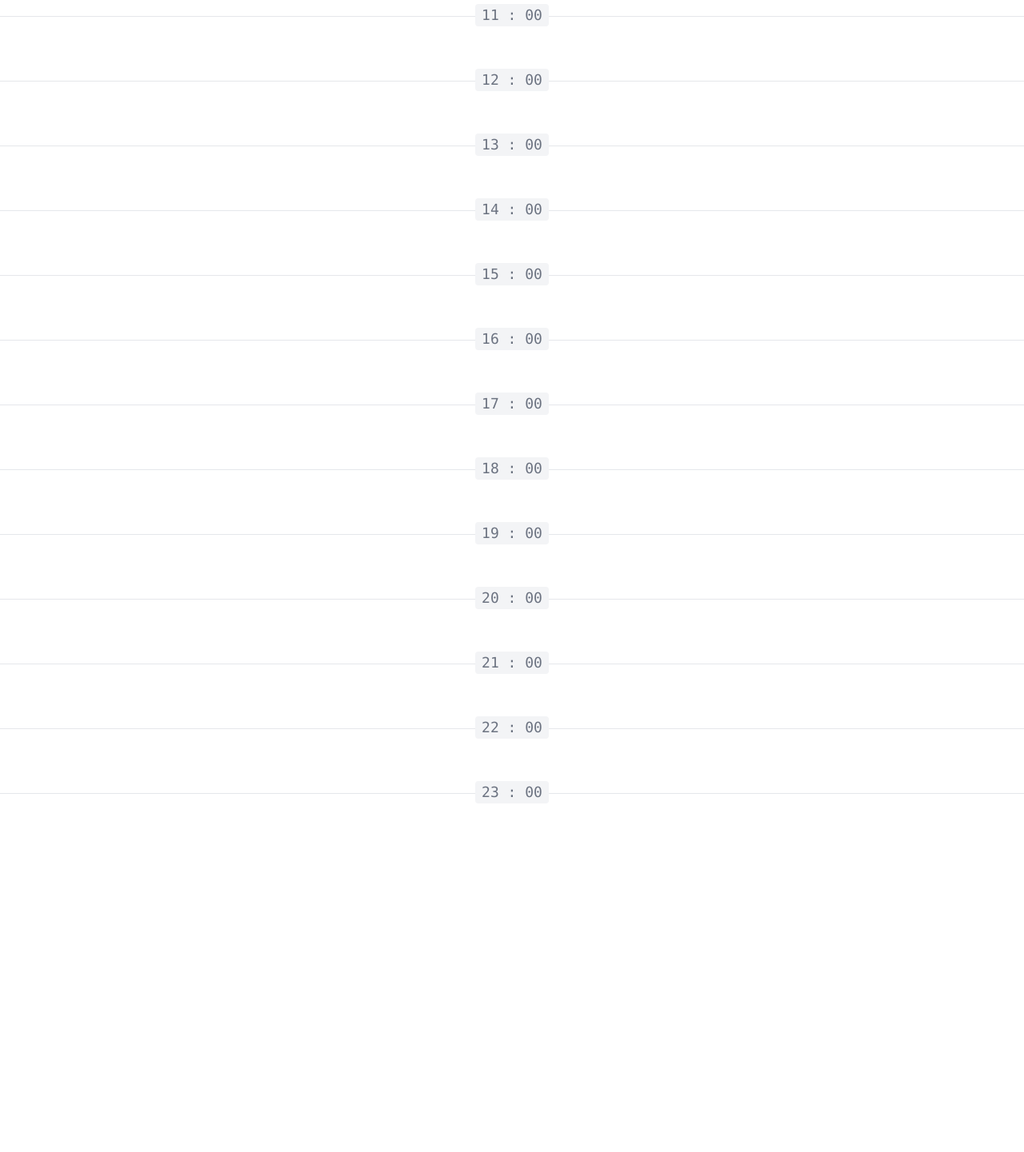
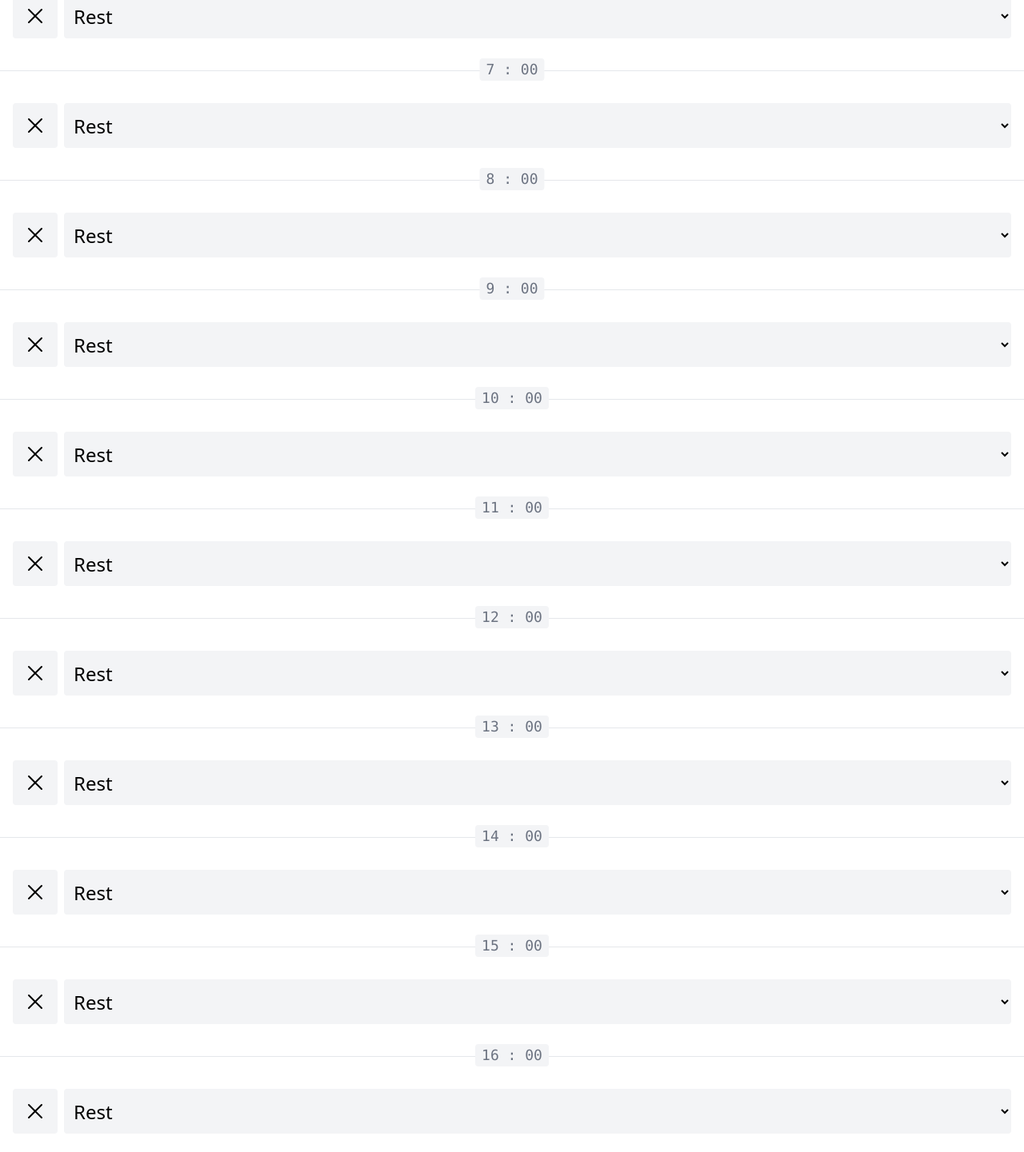
Before and after one commit to akramjonnuriddinov/onTrack-app, a Vue app: page /#timeline in a window 1280 px wide. Shown: the part 960-2401 px from the top of the page at 80% size. Before the commit the page ends 2090 px from the top, so only its background shows below. Built offline with nearby package versions, Linux system fonts and the light colour scheme.

Commit message:
Add select to TimelineItem

```diff
--- a/src/App.vue
+++ b/src/App.vue
@@ -6,9 +6,10 @@ import TheTimeline from '@/pages/TheTimeline.vue'
 import TheActivities from '@/pages/TheActivities.vue'
 import TheProgress from '@/pages/TheProgress.vue'
 import { PAGE_ACTIVITIES, PAGE_PROGRESS, PAGE_TIMELINE } from './constants.js'
-import { normalizePageHash } from '@/functions.js'
+import { normalizePageHash, generateTimelineItems } from '@/functions.js'
 
 const currentPage = ref(normalizePageHash())
+const timelineItems = generateTimelineItems()
 
 function goTo(page) {
   currentPage.value = page
@@ -18,7 +19,7 @@ function goTo(page) {
 <template>
   <TheHeader @go-to-timeline="goTo(PAGE_TIMELINE)" @go-to-progress="goTo(PAGE_PROGRESS)" />
   <main class="flex flex-col flex-grow">
-    <TheTimeline v-show="currentPage === PAGE_TIMELINE" />
+    <TheTimeline v-show="currentPage === PAGE_TIMELINE" :timeline-items="timelineItems" />
     <TheActivities v-show="currentPage === PAGE_ACTIVITIES" />
     <TheProgress v-show="currentPage === PAGE_PROGRESS" />
   </main>
--- /dev/null
+++ b/src/components/TimelineItem.vue
@@ -0,0 +1,36 @@
+<script setup>
+const props = defineProps(['timelineItem'])
+import { XMarkIcon } from '@heroicons/vue/24/outline'
+
+const hourLinkClasses = [
+  'absolute px-2 font-mono text-lg -translate-x-1/2 rounded -top-4 left-1/2',
+  props.timelineItem.hour === new Date().getHours()
+    ? 'bg-purple-900 font-black text-white'
+    : 'bg-gray-100 text-gray-500'
+]
+
+const options = [
+  { value: 1, label: 'Coding' },
+  { value: 2, label: 'Reading' },
+  { value: 3, label: 'Training' }
+]
+</script>
+
+<template>
+  <li class="relative flex flex-col gap-2 px-4 py-10 border-t border-gray-200">
+    <a href="#" :class="hourLinkClasses"> {{ timelineItem.hour }} : 00 </a>
+    <div class="flex gap-2">
+      <button
+        class="p-3 bg-gray-100 rounded enabled:hover:bg-gray-200 disabled:cursor-not-allowed disabled:opacity-50"
+      >
+        <XMarkIcon class="w-8" />
+      </button>
+      <select name="" id="" class="w-full px-2 py-1 text-2xl truncate bg-gray-100 rounded">
+        <option selected disabled value="">Rest</option>
+        <option v-for="{ value, label } in options" :key="value" :value="value">
+          {{ label }}
+        </option>
+      </select>
+    </div>
+  </li>
+</template>
--- a/src/constants.js
+++ b/src/constants.js
@@ -9,3 +9,5 @@ export const NAV_ITEMS = {
   [PAGE_ACTIVITIES]: ListBulletIcon,
   [PAGE_PROGRESS]: ChartBarIcon
 }
+
+export const HOUR_IN_DAY = 24
--- a/src/functions.js
+++ b/src/functions.js
@@ -1,4 +1,4 @@
-import { PAGE_ACTIVITIES, PAGE_PROGRESS, PAGE_TIMELINE } from '@/constants'
+import { PAGE_ACTIVITIES, PAGE_PROGRESS, PAGE_TIMELINE, HOUR_IN_DAY } from '@/constants'
 
 export function normalizePageHash() {
   const hash = window.location.hash.slice(1)
@@ -11,3 +11,13 @@ export function normalizePageHash() {
 
   return PAGE_TIMELINE
 }
+
+export function generateTimelineItems() {
+  const timelineItems = []
+
+  for (let hour = 0; hour < HOUR_IN_DAY; hour++) {
+    timelineItems.push({ hour })
+  }
+
+  return timelineItems
+}
--- a/src/pages/TheTimeline.vue
+++ b/src/pages/TheTimeline.vue
@@ -1,25 +1,17 @@
 <script setup>
-const timelineItems = []
+import TimelineItem from '@/components/TimelineItem.vue'
 
-for (let hour = 0; hour < 24; hour++) {
-  timelineItems.push({ hour })
-}
+defineProps(['timelineItems'])
 </script>
 
 <template>
   <div class="mt-7">
     <ul>
-      <li
-        v-for="{ hour } in timelineItems"
-        :key="hour"
-        class="relative flex flex-col gap-2 px-4 py-10 border-t border-gray-200"
-      >
-        <a
-          href="#"
-          class="absolute px-2 font-mono text-lg text-gray-500 -translate-x-1/2 bg-gray-100 rounded -top-4 left-1/2"
-          >{{ hour }} : 00</a
-        >
-      </li>
+      <TimelineItem
+        v-for="timelineItem in timelineItems"
+        :key="timelineItem.hour"
+        :timeline-item="timelineItem"
+      />
     </ul>
   </div>
 </template>
```
